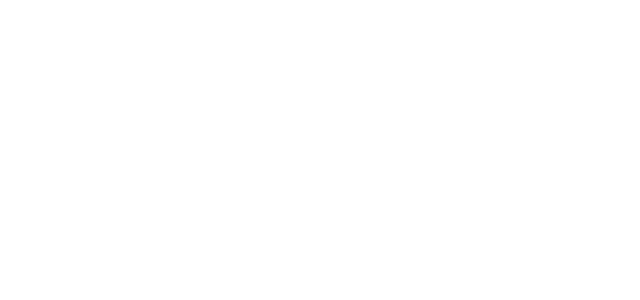
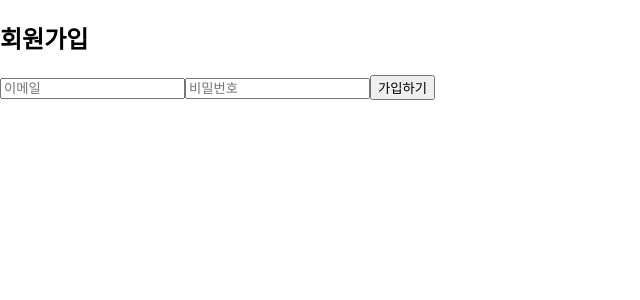
Before and after one commit to leaftha/ImgCommunity, a React (Create React App) app: page /signup in a window 1280 px wide. Before the commit this address had no page. Shown: the top 300 px of the page, without its empty margins (0-640 px from the left). Built offline with nearby package versions, Linux system fonts and the light colour scheme.

Commit message:
로그인 로그아웃

```diff
--- /dev/null
+++ b/src/Signup.js
@@ -0,0 +1,38 @@
+import { useState } from "react";
+
+const Signup = () => {
+  const [email, setEmail] = useState("");
+  const [password, setPassword] = useState("");
+
+  const handleSignup = async (e) => {
+    e.preventDefault();
+    try {
+      alert("회원가입 성공!");
+    } catch (error) {
+      alert("오류: " + error.message);
+    }
+  };
+
+  return (
+    <form onSubmit={handleSignup}>
+      <h2>회원가입</h2>
+      <input
+        type="email"
+        placeholder="이메일"
+        value={email}
+        onChange={(e) => setEmail(e.target.value)}
+        required
+      />
+      <input
+        type="password"
+        placeholder="비밀번호"
+        value={password}
+        onChange={(e) => setPassword(e.target.value)}
+        required
+      />
+      <button type="submit">가입하기</button>
+    </form>
+  );
+};
+
+export default Signup;
--- /dev/null
+++ b/src/login.js
@@ -0,0 +1,39 @@
+// src/components/Login.js
+import { useState } from "react";
+
+const Login = () => {
+  const [email, setEmail] = useState("");
+  const [password, setPassword] = useState("");
+
+  const handleLogin = async (e) => {
+    e.preventDefault();
+    try {
+      alert("로그인 성공!");
+    } catch (error) {
+      alert("로그인 실패: " + error.message);
+    }
+  };
+
+  return (
+    <form onSubmit={handleLogin}>
+      <h2>로그인</h2>
+      <input
+        type="email"
+        placeholder="이메일"
+        value={email}
+        onChange={(e) => setEmail(e.target.value)}
+        required
+      />
+      <input
+        type="password"
+        placeholder="비밀번호"
+        value={password}
+        onChange={(e) => setPassword(e.target.value)}
+        required
+      />
+      <button type="submit">로그인</button>
+    </form>
+  );
+};
+
+export default Login;
--- a/src/router.js
+++ b/src/router.js
@@ -3,6 +3,8 @@ import Main from "./Main";
 import List from "./List";
 import NewForm from "./NewForm";
 import Post from "./post";
+import Login from "./login";
+import Signup from "./Signup";
 
 const Router = () => {
   return (
@@ -11,6 +13,8 @@ const Router = () => {
         <Route path="/" element={<Main />} />
         <Route path="/list" element={<List />} />
         <Route path="/new" element={<NewForm />} />
+        <Route path="/login" element={<Login />} />
+        <Route path="/signup" element={<Signup />} />
         <Route path="/post/:id" element={<Post />} />
       </Routes>
     </BrowserRouter>
```
